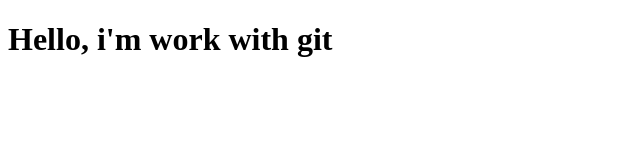
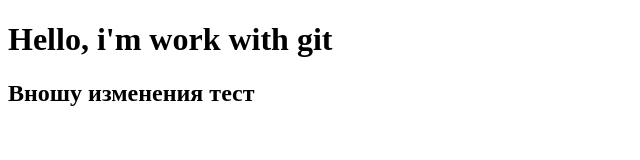
Before and after one commit to Nasti-nb/fdm-therapy, a plain HTML site: page index.html in a window 1280 px wide. Shown: the whole page, without its empty margins (0-640 px from the left). Drawn offline with Linux system fonts and the light colour scheme.

Commit message:
added test line

```diff
--- a/index.html
+++ b/index.html
@@ -8,5 +8,6 @@
 </head>
 <body>
     <h1>Hello, i'm work with git</h1>
+    <h2>Вношу изменения тест</h2>
 </body>
 </html>
```
